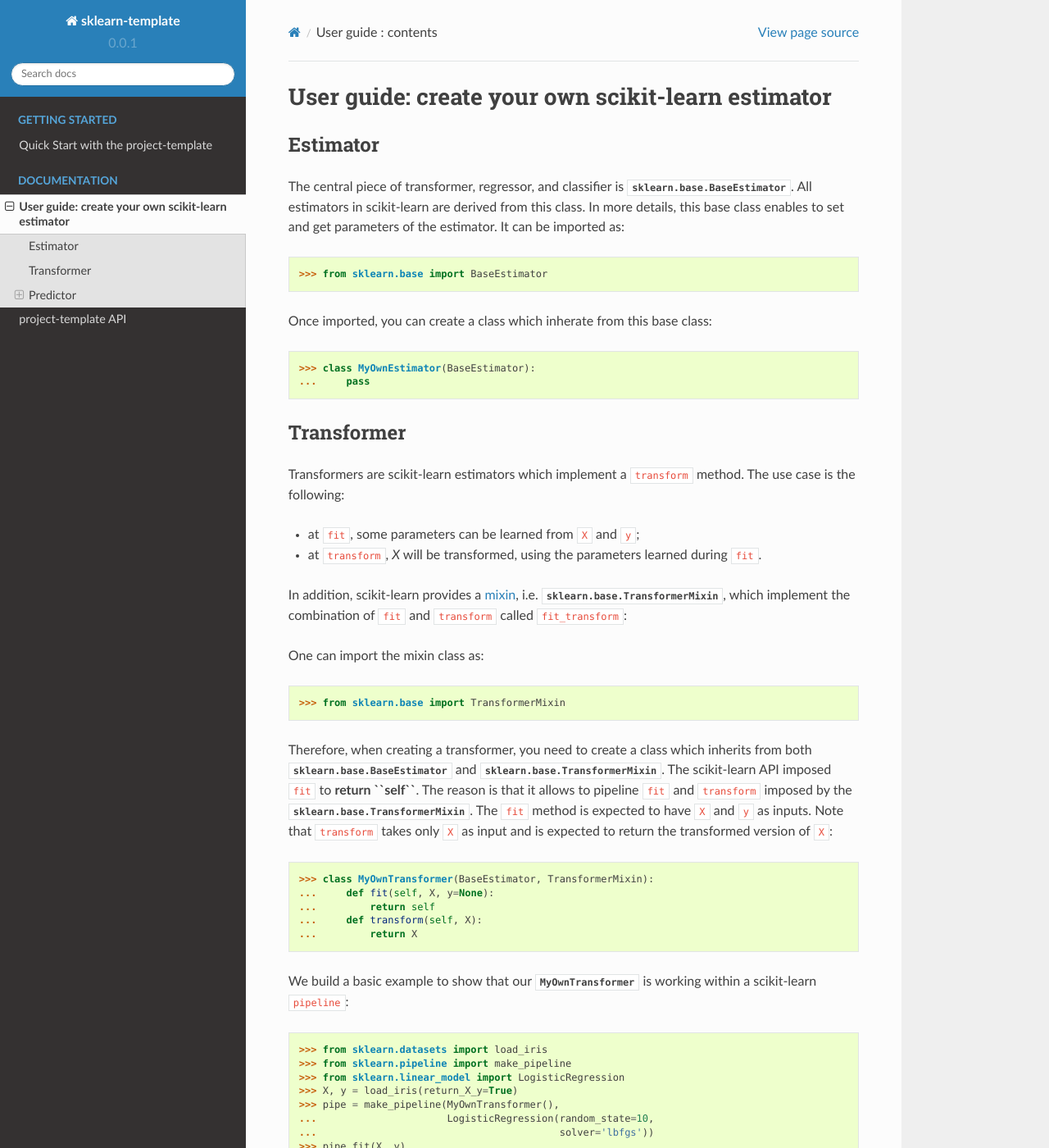
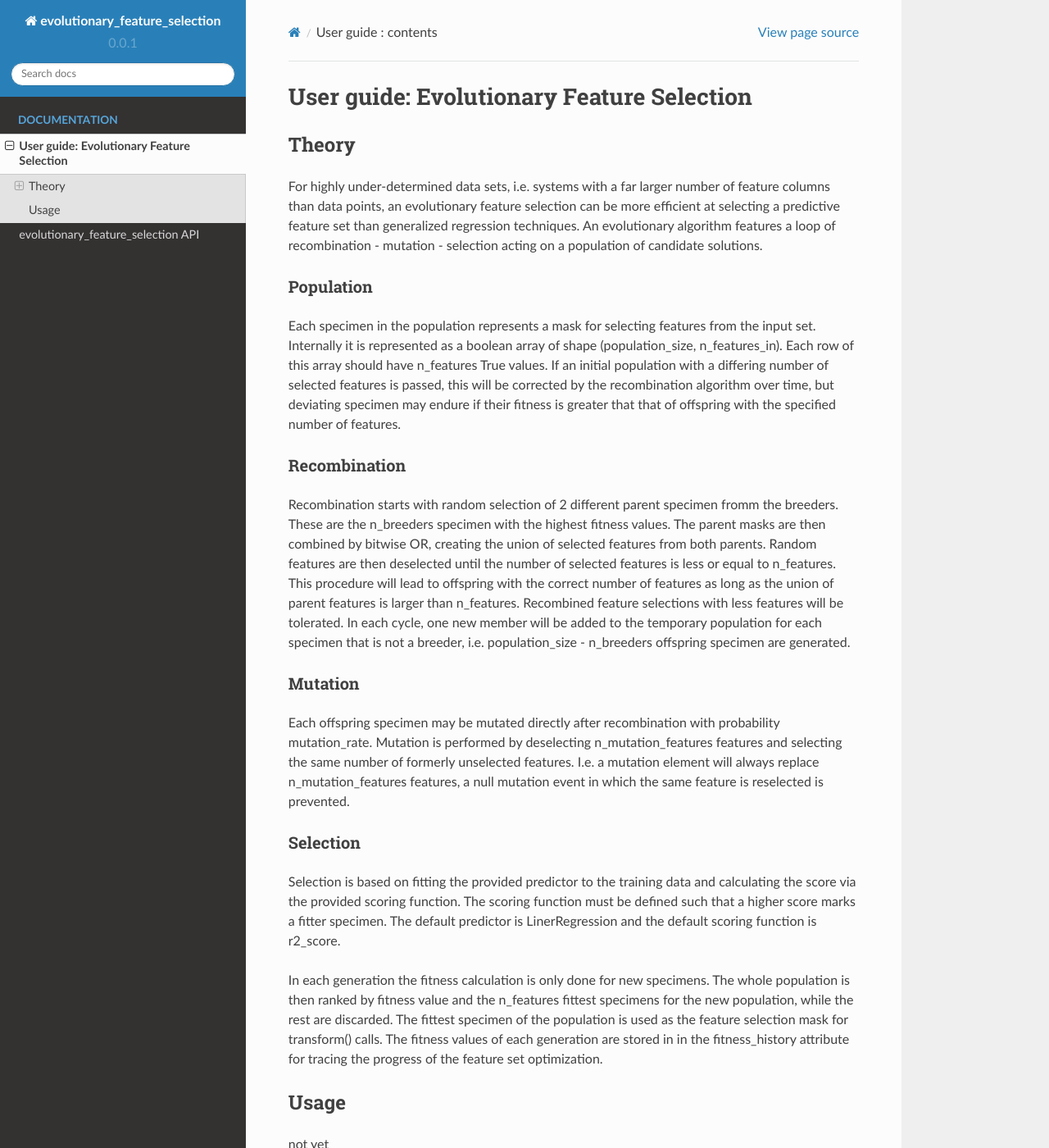
Before and after one commit to janknaup/skl-efs-predictor, a Sphinx documentation site: the page built from doc/user_guide.rst, in a window 1280 px wide and 1400 px high. Shown: the whole window at 82% size. Built offline with Sphinx 7.4.7 and the Read the Docs theme 2.0.0, drawn with Linux system fonts in a browser that asks for light colours; formulas are drawn with MathJax 3; pages that are not in the unit, such as notebooks, are missing from menus; some of the changed text lies outside the part shown.

Commit message:
Initial user documentation
replaced references to project-template by evolutionary-feature selection
added Theory chapter to user guide
modified api documentation to show evolutionary-feature-selection instead of project-template
removed quick start guide quick_start.rst

```diff
--- a/doc/api.rst
+++ b/doc/api.rst
@@ -1,8 +1,6 @@
-####################
-project-template API
-####################
-
-This is an example on how to document the API of your own project.
+##################################
+evolutionary_feature_selection API
+##################################
 
 .. currentmodule:: evolutionary_feature_selection
 
--- a/doc/conf.py
+++ b/doc/conf.py
@@ -77,8 +77,8 @@ plot_gallery = True
 master_doc = 'index'
 
 # General information about the project.
-project = u'sklearn-template'
-copyright = u'2016, Vighnesh Birodkar'
+project = u'evolutionary_feature_selection'
+copyright = u'2022, Jan M. Knaup'
 
 # The version info for the project you're documenting, acts as replacement for
 # |version| and |release|, also used in various other places throughout the
--- a/doc/quick_start.rst
+++ /dev/null
@@ -1,131 +0,0 @@
-#####################################
-Quick Start with the project-template
-#####################################
-
-This package serves as a skeleton package aiding at developing compatible
-scikit-learn contribution.
-
-Creating your own scikit-learn contribution package
-===================================================
-
-1. Download and setup your repository
--------------------------------------
-
-To create your package, you need to clone the ``project-template`` repository::
-
-    $ git clone https://github.com/scikit-learn-contrib/project-template.git
-
-Before to reinitialize your git repository, you need to make the following
-changes. Replace all occurrences of ``skltemplate`` and ``sklearn-template``
-with the name of you own contribution. You can find all the occurrences using
-the following command::
-
-    $ git grep skltemplate
-    $ git grep sklearn-template
-
-To remove the history of the template package, you need to remove the `.git`
-directory::
-
-    $ cd project-template
-    $ rm -rf .git
-
-Then, you need to initialize your new git repository::
-
-    $ git init
-    $ git add .
-    $ git commit -m 'Initial commit'
-
-Finally, you create an online repository on GitHub and push your code online::
-
-    $ git remote add origin https://github.com/your_remote/your_contribution.git
-    $ git push origin master
-
-2. Develop your own scikit-learn estimators
--------------------------------------------
-
-.. _check_estimator: http://scikit-learn.org/stable/modules/generated/sklearn.utils.estimator_checks.check_estimator.html#sklearn.utils.estimator_checks.check_estimator
-.. _`Contributor's Guide`: http://scikit-learn.org/stable/developers/
-.. _PEP8: https://www.python.org/dev/peps/pep-0008/
-.. _PEP257: https://www.python.org/dev/peps/pep-0257/
-.. _NumPyDoc: https://github.com/numpy/numpydoc
-.. _doctests: https://docs.python.org/3/library/doctest.html
-
-You can modify the source files as you want. However, your custom estimators
-need to pass the check_estimator_ test to be scikit-learn compatible. You can
-refer to the :ref:`User Guide <user_guide>` to help you create a compatible
-scikit-learn estimator.
-
-In any case, developers should endeavor to adhere to scikit-learn's
-`Contributor's Guide`_ which promotes the use of:
-
-* algorithm-specific unit tests, in addition to ``check_estimator``'s common
-  tests;
-* PEP8_-compliant code;
-* a clearly documented API using NumpyDoc_ and PEP257_-compliant docstrings;
-* references to relevant scientific literature in standard citation formats;
-* doctests_ to provide succinct usage examples;
-* standalone examples to illustrate the usage, model visualisation, and
-  benefits/benchmarks of particular algorithms;
-* efficient code when the need for optimization is supported by benchmarks.
-
-3. Edit the documentation
--------------------------
-
-.. _Sphinx: http://www.sphinx-doc.org/en/stable/
-
-The documentation is created using Sphinx_. In addition, the examples are
-created using ``sphinx-gallery``. Therefore, to generate locally the
-documentation, you are required to install the following packages::
-
-    $ pip install sphinx sphinx-gallery sphinx_rtd_theme matplotlib numpydoc pillow
-
-The documentation is made of:
-
-* a home page, ``doc/index.rst``;
-* an API documentation, ``doc/api.rst`` in which you should add all public
-  objects for which the docstring should be exposed publicly.
-* a User Guide documentation, ``doc/user_guide.rst``, containing the narrative
-  documentation of your package, to give as much intuition as possible to your
-  users.
-* examples which are created in the `examples/` folder. Each example
-  illustrates some usage of the package. the example file name should start by
-  `plot_*.py`.
-
-The documentation is built with the following commands::
-
-    $ cd doc
-    $ make html
-
-4. Setup the continuous integration
------------------------------------
-
-The project template already contains configuration files of the continuous
-integration system. Basically, the following systems are set:
-
-* Travis CI is used to test the package in Linux. You need to activate Travis
-  CI for your own repository. Refer to the Travis CI documentation.
-* AppVeyor is used to test the package in Windows. You need to activate
-  AppVeyor for your own repository. Refer to the AppVeyor documentation.
-* Circle CI is used to check if the documentation is generated properly. You
-  need to activate Circle CI for your own repository. Refer to the Circle CI
-  documentation.
-* ReadTheDocs is used to build and host the documentation. You need to activate
-  ReadTheDocs for your own repository. Refer to the ReadTheDocs documentation.
-* CodeCov for tracking the code coverage of the package. You need to activate
-  CodeCov for you own repository.
-* PEP8Speaks for automatically checking the PEP8 compliance of your project for
-  each Pull Request.
-
-Publish your package
-====================
-
-.. _PyPi: https://packaging.python.org/tutorials/packaging-projects/
-.. _conda-foge: https://conda-forge.org/
-
-You can make your package available through PyPi_ and conda-forge_. Refer to
-the associated documentation to be able to upload your packages such that
-it will be installable with ``pip`` and ``conda``. Once published, it will
-be possible to install your package with the following commands::
-
-    $ pip install your-scikit-learn-contribution
-    $ conda install -c conda-forge your-scikit-learn-contribution
--- a/doc/user_guide.rst
+++ b/doc/user_guide.rst
@@ -2,179 +2,61 @@
 
 .. _user_guide:
 
-==================================================
-User guide: create your own scikit-learn estimator
-==================================================
+==========================================
+User guide: Evolutionary Feature Selection
+==========================================
 
-Estimator
----------
+Theory
+------
 
-The central piece of transformer, regressor, and classifier is
-:class:`sklearn.base.BaseEstimator`. All estimators in scikit-learn are derived
-from this class. In more details, this base class enables to set and get
-parameters of the estimator. It can be imported as::
+For highly under-determined data sets, i.e. systems with a far larger number of
+feature columns than data points, an evolutionary feature selection can be more efficient at
+selecting a predictive feature set than generalized regression techniques. An evolutionary
+algorithm features a loop of recombination - mutation - selection acting on a population of
+candidate solutions.
 
-    >>> from sklearn.base import BaseEstimator
+Population
+~~~~~~~~~~
+Each specimen in the population represents a mask for selecting features from the input set.
+Internally it is represented as a boolean array of shape (population_size, n_features_in).
+Each row of this array should have n_features True values. If an initial population with a
+differing number of selected features is passed, this will be corrected by the recombination
+algorithm over time, but deviating specimen may endure if their fitness is greater that that
+of offspring with the specified number of features.
 
-Once imported, you can create a class which inherate from this base class::
+Recombination
+~~~~~~~~~~~~~
+Recombination starts with random selection of 2 different parent specimen fromm the breeders.
+These are the n_breeders specimen with the highest fitness values. The parent masks are then
+combined by bitwise OR, creating the union of selected features from both parents. Random
+features are then deselected until the number of selected features is less or equal to
+n_features. This procedure will lead to offspring with the correct number of features as long
+as the union of parent features is larger than n_features. Recombined feature selections with
+less features will be tolerated.
+In each cycle, one new member will be added to the temporary population for each specimen that
+is not a breeder, i.e. population_size - n_breeders offspring specimen are generated.
 
-    >>> class MyOwnEstimator(BaseEstimator):
-    ...     pass
+Mutation
+~~~~~~~~
+Each offspring specimen may be mutated directly after recombination with probability
+mutation_rate. Mutation is performed by deselecting n_mutation_features features and selecting
+the same number of formerly unselected features. I.e. a mutation element will always replace
+n_mutation_features features, a null mutation event in which the same feature is reselected is
+prevented.
 
-Transformer
------------
+Selection
+~~~~~~~~~
+Selection is based on fitting the provided predictor to the training data and calculating the
+score via the provided scoring function. The scoring function must be defined such that a higher
+score marks a fitter specimen. The default predictor is LinerRegression and the default
+scoring function is r2_score.
 
-Transformers are scikit-learn estimators which implement a ``transform`` method.
-The use case is the following:
+In each generation the fitness calculation is only done for new specimens. The whole population
+is then ranked by fitness value and the n_features fittest specimens for the new population,
+while the rest are discarded. The fittest specimen of the population is used as the feature
+selection mask for transform() calls. The fitness values of each generation are stored in
+in the fitness_history attribute for tracing the progress of the feature set optimization.
 
-* at ``fit``, some parameters can be learned from ``X`` and ``y``;
-* at ``transform``, `X` will be transformed, using the parameters learned
-  during ``fit``.
-
-.. _mixin: https://en.wikipedia.org/wiki/Mixin
-
-In addition, scikit-learn provides a
-mixin_, i.e. :class:`sklearn.base.TransformerMixin`, which
-implement the combination of ``fit`` and ``transform`` called ``fit_transform``::
-
-One can import the mixin class as::
-
-    >>> from sklearn.base import TransformerMixin
-
-Therefore, when creating a transformer, you need to create a class which
-inherits from both :class:`sklearn.base.BaseEstimator` and
-:class:`sklearn.base.TransformerMixin`. The scikit-learn API imposed ``fit`` to
-**return ``self``**. The reason is that it allows to pipeline ``fit`` and
-``transform`` imposed by the :class:`sklearn.base.TransformerMixin`. The
-``fit`` method is expected to have ``X`` and ``y`` as inputs. Note that
-``transform`` takes only ``X`` as input and is expected to return the
-transformed version of ``X``::
-
-    >>> class MyOwnTransformer(BaseEstimator, TransformerMixin):
-    ...     def fit(self, X, y=None):
-    ...         return self
-    ...     def transform(self, X):
-    ...         return X
-
-We build a basic example to show that our :class:`MyOwnTransformer` is working
-within a scikit-learn ``pipeline``::
-
-    >>> from sklearn.datasets import load_iris
-    >>> from sklearn.pipeline import make_pipeline
-    >>> from sklearn.linear_model import LogisticRegression
-    >>> X, y = load_iris(return_X_y=True)
-    >>> pipe = make_pipeline(MyOwnTransformer(),
-    ...                      LogisticRegression(random_state=10,
-    ...                                         solver='lbfgs'))
-    >>> pipe.fit(X, y)  # doctest: +ELLIPSIS
-    Pipeline(...)
-    >>> pipe.predict(X)  # doctest: +ELLIPSIS
-    array([...])
-
-Predictor
----------
-
-Regressor
-~~~~~~~~~
-
-Similarly, regressors are scikit-learn estimators which implement a ``predict``
-method. The use case is the following:
-
-* at ``fit``, some parameters can be learned from ``X`` and ``y``;
-* at ``predict``, predictions will be computed using ``X`` using the parameters
-  learned during ``fit``.
-
-In addition, scikit-learn provides a mixin_, i.e.
-:class:`sklearn.base.RegressorMixin`, which implements the ``score`` method
-which computes the :math:`R^2` score of the predictions.
-
-One can import the mixin as::
-
-    >>> from sklearn.base import RegressorMixin
-
-Therefore, we create a regressor, :class:`MyOwnRegressor` which inherits from
-both :class:`sklearn.base.BaseEstimator` and
-:class:`sklearn.base.RegressorMixin`. The method ``fit`` gets ``X`` and ``y``
-as input and should return ``self``. It should implement the ``predict``
-function which should output the predictions of your regressor::
-
-    >>> import numpy as np
-    >>> class MyOwnRegressor(BaseEstimator, RegressorMixin):
-    ...     def fit(self, X, y):
-    ...         return self
-    ...     def predict(self, X):
-    ...         return np.mean(X, axis=1)
-
-We illustrate that this regressor is working within a scikit-learn pipeline::
-
-    >>> from sklearn.datasets import load_diabetes
-    >>> X, y = load_diabetes(return_X_y=True)
-    >>> pipe = make_pipeline(MyOwnTransformer(), MyOwnRegressor())
-    >>> pipe.fit(X, y)  # doctest: +ELLIPSIS
-    Pipeline(...)
-    >>> pipe.predict(X)  # doctest: +ELLIPSIS
-    array([...])
-
-Since we inherit from the :class:`sklearn.base.RegressorMixin`, we can call
-the ``score`` method which will return the :math:`R^2` score::
-
-    >>> pipe.score(X, y)  # doctest: +ELLIPSIS
-    -3.9...
-
-Classifier
-~~~~~~~~~~
-
-Similarly to regressors, classifiers implement ``predict``. In addition, they
-output the probabilities of the prediction using the ``predict_proba`` method:
-
-* at ``fit``, some parameters can be learned from ``X`` and ``y``;
-* at ``predict``, predictions will be computed using ``X`` using the parameters
-  learned during ``fit``. The output corresponds to the predicted class for each sample;
-* ``predict_proba`` will give a 2D matrix where each column corresponds to the
-  class and each entry will be the probability of the associated class.
-
-In addition, scikit-learn provides a mixin, i.e.
-:class:`sklearn.base.ClassifierMixin`, which implements the ``score`` method
-which computes the accuracy score of the predictions.
-
-One can import this mixin as::
-
-    >>> from sklearn.base import ClassifierMixin
-
-Therefore, we create a classifier, :class:`MyOwnClassifier` which inherits
-from both :class:`slearn.base.BaseEstimator` and
-:class:`sklearn.base.ClassifierMixin`. The method ``fit`` gets ``X`` and ``y``
-as input and should return ``self``. It should implement the ``predict``
-function which should output the class inferred by the classifier.
-``predict_proba`` will output some probabilities instead::
-
-    >>> class MyOwnClassifier(BaseEstimator, ClassifierMixin):
-    ...     def fit(self, X, y):
-    ...         self.classes_ = np.unique(y)
-    ...         return self
-    ...     def predict(self, X):
-    ...         return np.random.randint(0, self.classes_.size,
-    ...                                  size=X.shape[0])
-    ...     def predict_proba(self, X):
-    ...         pred = np.random.rand(X.shape[0], self.classes_.size)
-    ...         return pred / np.sum(pred, axis=1)[:, np.newaxis]
-
-We illustrate that this regressor is working within a scikit-learn pipeline::
-
-    >>> X, y = load_iris(return_X_y=True)
-    >>> pipe = make_pipeline(MyOwnTransformer(), MyOwnClassifier())
-    >>> pipe.fit(X, y)  # doctest: +ELLIPSIS
-    Pipeline(...)
-
-Then, you can call ``predict`` and ``predict_proba``::
-
-    >>> pipe.predict(X)  # doctest: +ELLIPSIS
-    array([...])
-    >>> pipe.predict_proba(X)  # doctest: +ELLIPSIS
-    array([...])
-
-Since our classifier inherits from :class:`sklearn.base.ClassifierMixin`, we
-can compute the accuracy by calling the ``score`` method::
-
-    >>> pipe.score(X, y)  # doctest: +ELLIPSIS
-    0...
+Usage
+-----
+not yet
```
Also changed, not shown: doc/index.rst (+5 -20 lines), 2 other files.
